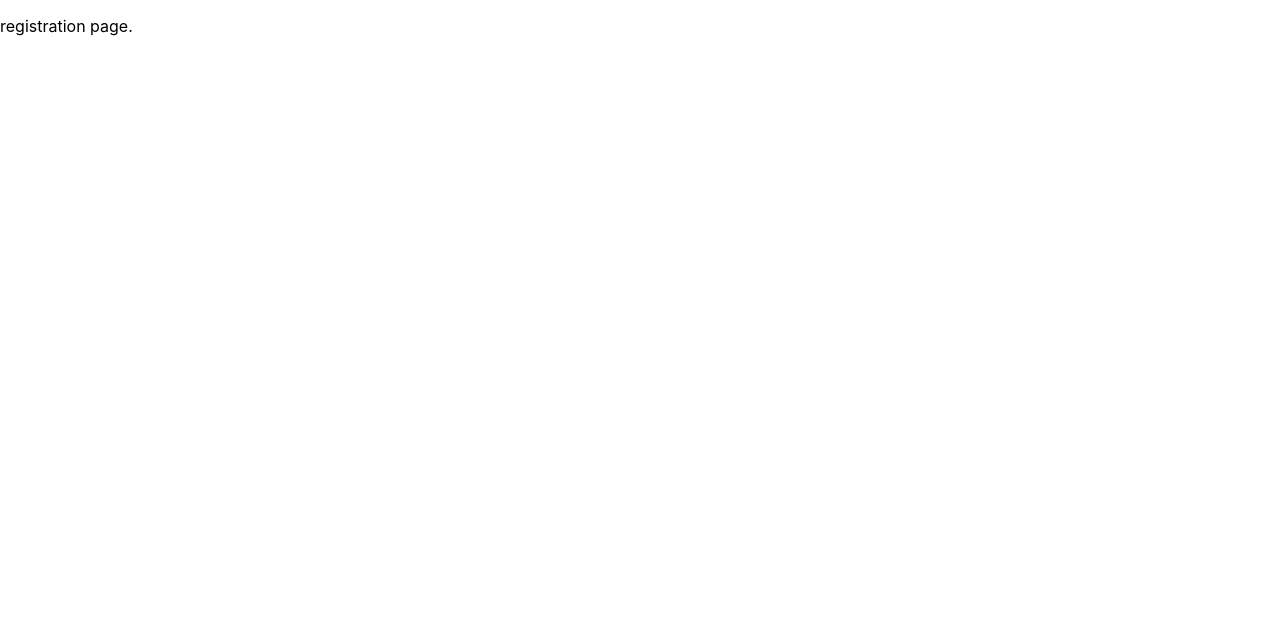
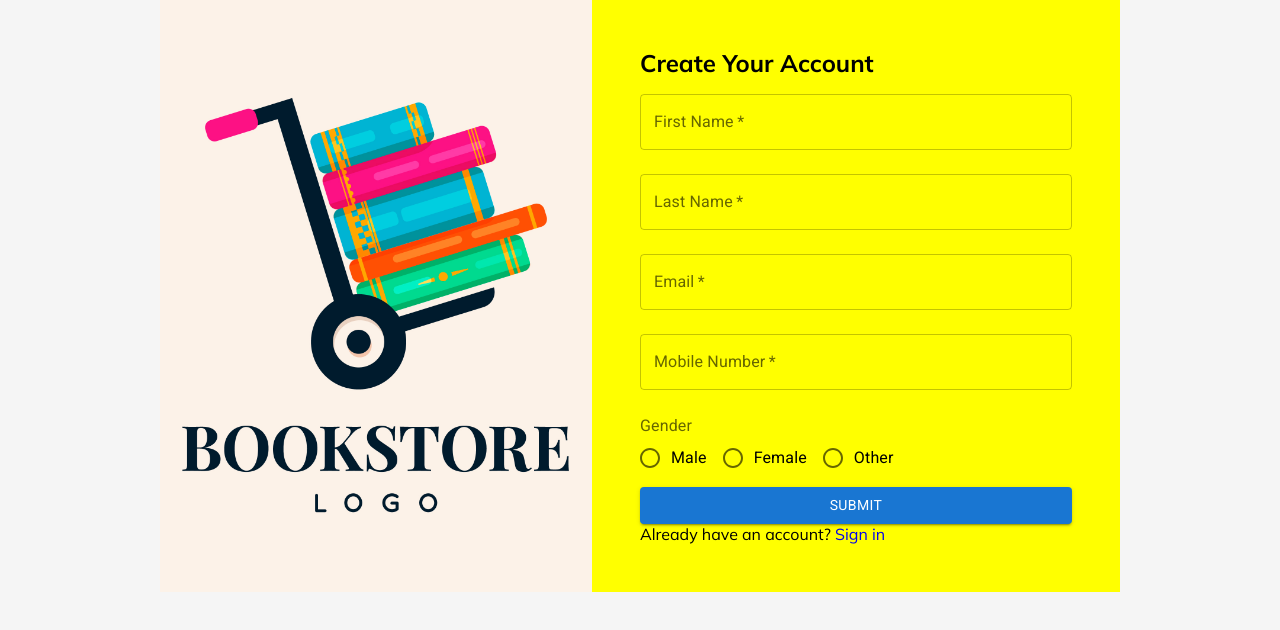
Before and after one commit to durgasankar/bookstore-frontend, a React (Create React App) app: page /register in a window 1280 px wide. Shown: the top 630 px of the page. Built offline with nearby package versions, Linux system fonts and the light colour scheme.

Commit message:
semantic ui added and reg form ui design

```diff
--- a/package.json
+++ b/package.json
@@ -3,6 +3,10 @@
   "version": "0.1.0",
   "private": true,
   "dependencies": {
+    "@emotion/react": "^11.14.0",
+    "@emotion/styled": "^11.14.1",
+    "@mui/icons-material": "^9.0.0",
+    "@mui/material": "^9.0.0",
     "@testing-library/dom": "^10.4.1",
     "@testing-library/jest-dom": "^6.9.1",
     "@testing-library/react": "^16.3.2",
--- a/public/index.html
+++ b/public/index.html
@@ -1,15 +1,19 @@
 <!DOCTYPE html>
 <html lang="en">
+
 <head>
   <meta charset="utf-8" />
   <link rel="icon" href="%PUBLIC_URL%/favicon.ico" />
   <meta name="viewport" content="width=device-width, initial-scale=1" />
   <meta name="theme-color" content="#000000" />
-    <meta
-      name="description"
-      content="Web site created using create-react-app"
-    />
+  <meta name="description" content="Web site created using create-react-app" />
   <link rel="apple-touch-icon" href="%PUBLIC_URL%/logo192.png" />
+  <!-- Google Mulish fonts -->
+  <link rel="preconnect" href="https://fonts.googleapis.com">
+  <link rel="preconnect" href="https://fonts.gstatic.com" crossorigin>
+  <link
+    href="https://fonts.googleapis.com/css2?family=Mulish:ital,wght@0,200..1000;1,200..1000&family=Roboto:ital@0;1&display=swap"
+    rel="stylesheet">
   <!--
       manifest.json provides metadata used when your web app is installed on a
       user's mobile device or desktop. See https://developers.google.com/web/fundamentals/web-app-manifest/
@@ -26,6 +30,7 @@
     -->
   <title>React App</title>
 </head>
+
 <body>
   <noscript>You need to enable JavaScript to run this app.</noscript>
   <div id="root"></div>
@@ -40,4 +45,5 @@
       To create a production bundle, use `npm run build` or `yarn build`.
     -->
 </body>
+
 </html>
--- /dev/null
+++ b/src/assets/css/registration.css
@@ -0,0 +1,22 @@
+.reg-container {
+    background-color: yellow;
+    margin: 0 10rem;
+    display: flex;
+}
+
+.reg-left {
+    flex: 1;
+}
+
+.reg-left img {
+    height: 100%;
+    width: 100%;
+    object-fit: cover;
+    object-position: center;
+}
+
+.reg-right {
+    flex: 1;
+    padding: 3rem;
+    flex-direction: column;
+}
--- /dev/null
+++ b/src/components/common/CustomRadioButton.jsx
@@ -0,0 +1,36 @@
+import FormControl from "@mui/material/FormControl";
+import FormControlLabel from "@mui/material/FormControlLabel";
+import FormLabel from "@mui/material/FormLabel";
+import Radio from "@mui/material/Radio";
+import RadioGroup from "@mui/material/RadioGroup";
+
+const CustomRadioButton = ({
+    label,
+    name,
+    value,
+    onChange,
+    options = [],
+}) => {
+    return (
+        <FormControl margin="normal">
+            <FormLabel>{ label }</FormLabel>
+            <RadioGroup
+                row
+                name={ name }
+                value={ value }
+                onChange={ onChange }
+            >
+                { options.map((option) => (
+                    <FormControlLabel
+                        key={ option.value }
+                        value={ option.value }
+                        control={ <Radio /> }
+                        label={ option.label }
+                    />
+                )) }
+            </RadioGroup>
+        </FormControl>
+    );
+};
+
+export default CustomRadioButton;
--- /dev/null
+++ b/src/components/common/CustomTextInput.jsx
@@ -0,0 +1,26 @@
+import TextField from '@mui/material/TextField';
+
+const CustomTextInput = ({
+    label,
+    name,
+    value,
+    onChange,
+    type = "text",
+    required = false,
+}) => {
+    return (
+        <TextField
+            fullWidth
+            margin="normal"
+            label={ label }
+            name={ name }
+            value={ value }
+            type={ type }
+            required={ required }
+            onChange={ onChange }
+            variant="outlined"
+        />
+    );
+};
+
+export default CustomTextInput;
--- a/src/index.css
+++ b/src/index.css
@@ -1,13 +1,21 @@
-body {
+* {
   margin: 0;
-  font-family: -apple-system, BlinkMacSystemFont, 'Segoe UI', 'Roboto', 'Oxygen',
-    'Ubuntu', 'Cantarell', 'Fira Sans', 'Droid Sans', 'Helvetica Neue',
-    sans-serif;
-  -webkit-font-smoothing: antialiased;
-  -moz-osx-font-smoothing: grayscale;
+  padding: 0;
+  text-decoration: none;
 }
 
-code {
-  font-family: source-code-pro, Menlo, Monaco, Consolas, 'Courier New',
-    monospace;
+body {
+  font-family: "Mulish", sans-serif;
+  font-optical-sizing: auto;
+  font-style: normal;
+  height: 100%;
+  overflow: hidden;
+  font-size: 62.5%;
 }
+
+#root {
+  height: 100vh;
+  width: 100vw;
+  background-color: #f5f5f5;
+  font-size: 1rem;
+}
--- a/src/pages/Registration.jsx
+++ b/src/pages/Registration.jsx
@@ -1,9 +1,104 @@
-import React from 'react'
+import React, { useState } from 'react';
+import '../assets/css/registration.css';
+import bookstore_logo from '../assets/images/bookstore-logo.jpg';
+import Box from '@mui/material/Box';
+import CustomTextInput from '../components/common/CustomTextInput';
+import CustomRadioButton from '../components/common/CustomRadioButton';
+import Button from '@mui/material/Button';
 
 const Registration = () => {
+    const [signupForm, setSignupForm] = useState({
+        firstName: '',
+        lastName: '',
+        email: '',
+        mobileNumber: '',
+        gender: '',
+    })
+
+    const handleSubmit = event => {
+        event.preventDefault();
+        console.log('submit', signupForm);
+    }
+    const handleChange = event => {
+        const { name, value } = event.target;
+        setSignupForm(prevForm => ({
+            ...prevForm,
+            [name]: value
+        }));
+        console.log(name, value);
+
+    }
     return (
-        <div>
-            <p>registration page.</p>
+        <div className='reg-container'>
+            <div className="reg-left">
+                <img src={ bookstore_logo } alt="company-logo" />
+            </div>
+            <div className="reg-right">
+                <div className="reg-right-header">
+                    <h2>Create Your Account</h2>
+                </div>
+                <div className="reg-right-form">
+                    <Box
+                        component='form'
+                        noValidate
+                        autoComplete='off'
+                        onSubmit={ handleSubmit }
+                    >
+                        <CustomTextInput
+                            value={ signupForm.firstName }
+                            name={ 'firstName' }
+                            label='First Name'
+                            onChange={ handleChange }
+                            required
+                        />
+                        <CustomTextInput
+                            value={ signupForm.lastName }
+                            name={ 'lastName' }
+                            label='Last Name'
+                            onChange={ handleChange }
+                            required
+                        />
+                        <CustomTextInput
+                            value={ signupForm.email }
+                            name={ 'email' }
+                            label='Email'
+                            onChange={ handleChange }
+                            required
+                            type='email'
+                        />
+                        <CustomTextInput
+                            value={ signupForm.mobileNumber }
+                            name={ 'mobileNumber' }
+                            label='Mobile Number'
+                            onChange={ handleChange }
+                            required
+                        />
+                        <CustomRadioButton
+                            label='Gender'
+                            name={ 'gender' }
+                            value={ signupForm.gender }
+                            onChange={ handleChange }
+                            options={ [
+                                { label: "Male", value: "male" },
+                                { label: "Female", value: "female" },
+                                { label: "Other", value: "other" }
+                            ] }
+                        />
+
+                        <Button
+                            fullWidth
+                            type="submit"
+                            variant="contained"
+                        >
+                            Submit
+                        </Button>
+
+                    </Box>
+                </div>
+                <div className="reg-right-footer">
+                    Already have an account? <a href="#">Sign in</a>
+                </div>
+            </div>
         </div>
     )
 }
```
Also changed, not shown: 1 other file (tests, documents, lock files or other folders). Lines whose indentation alone changed are shown as unchanged.
